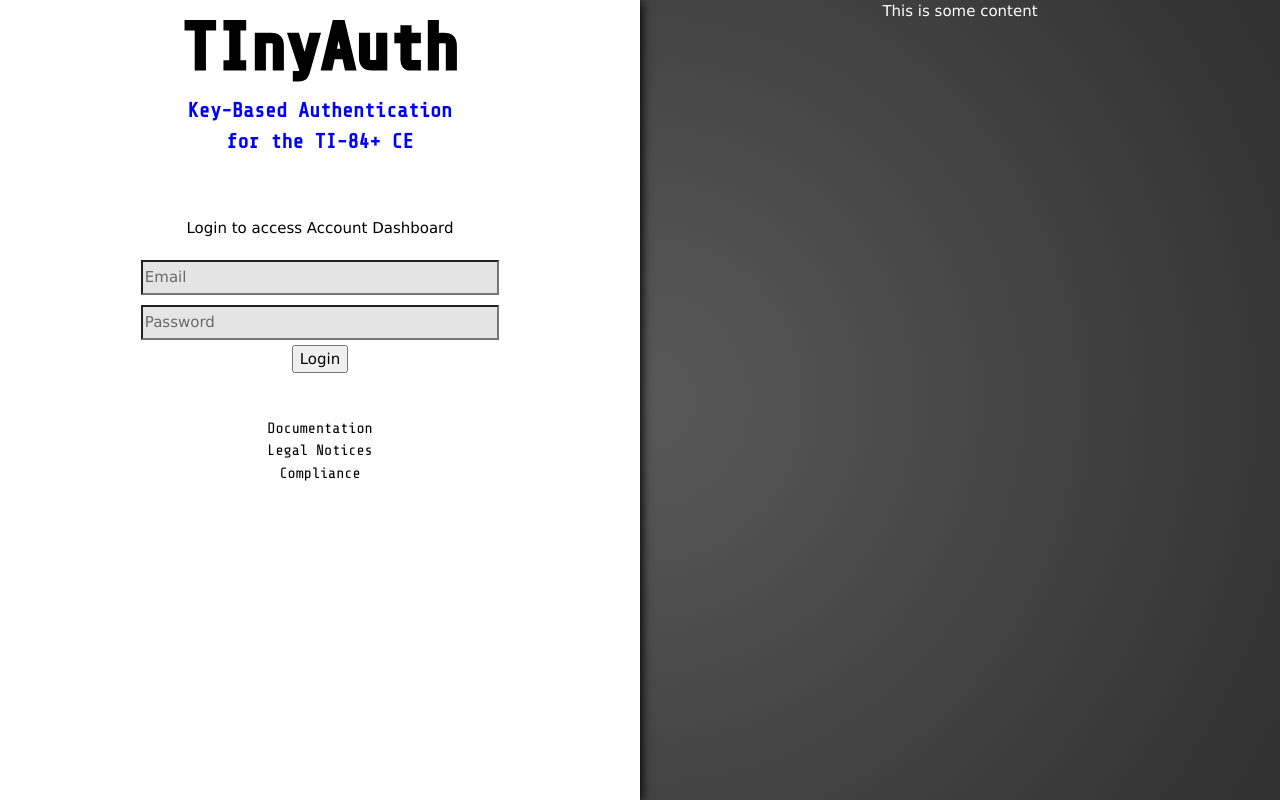
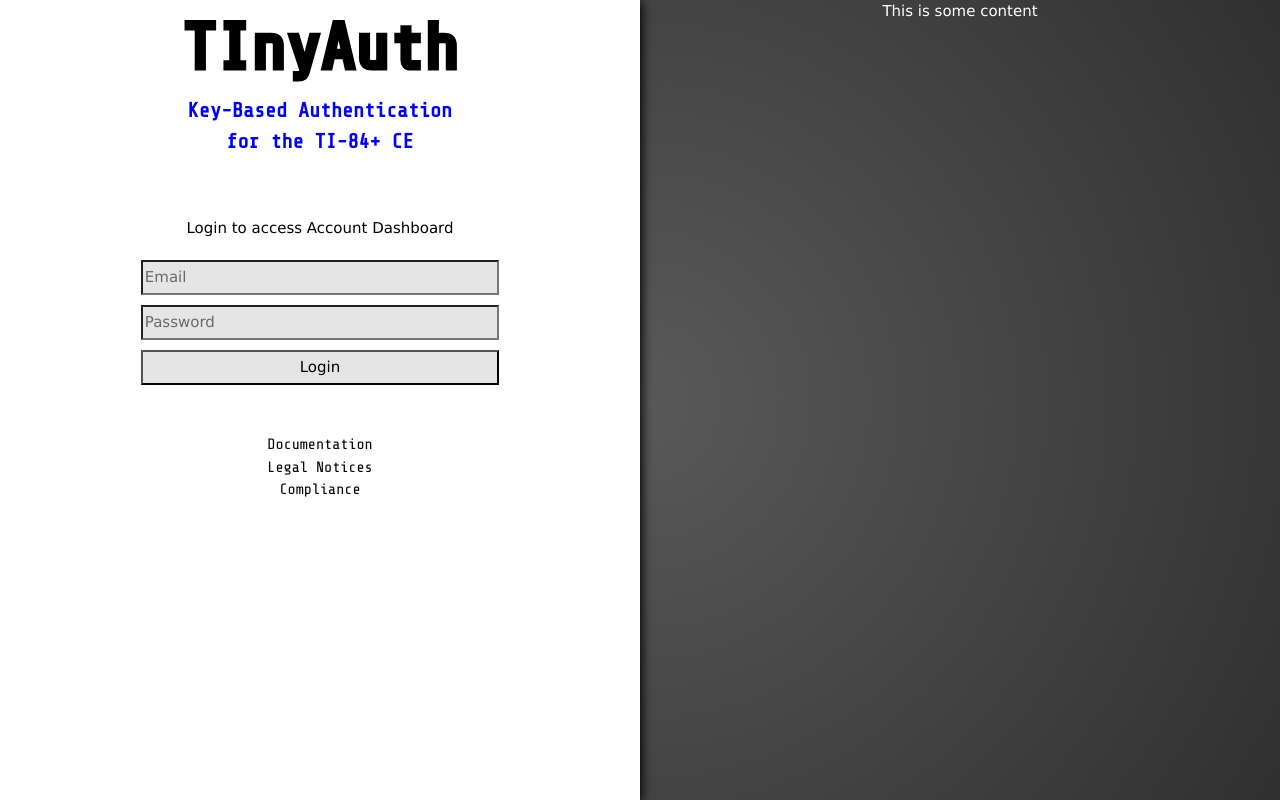
Before and after one commit to acagliano/tinyauth, a PHP site: page / in a window 1280 px wide. Run offline with PHP 8.4, Linux system fonts and the light colour scheme; data that the repository does not hold is empty; some libraries are stand-ins or nearby versions.

Commit message:
add style to button

```diff
--- a/styles/template.css
+++ b/styles/template.css
@@ -83,7 +83,8 @@
      padding: 2%;
  }
 
- #login>input {
+ #login>input,
+ #login>button {
      width: 100%;
      background: rgba(0, 0, 0, .1);
      height: 35px;
```
